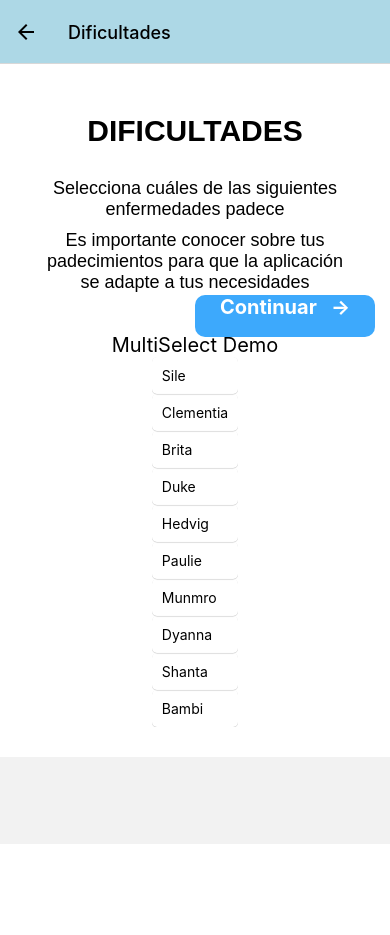
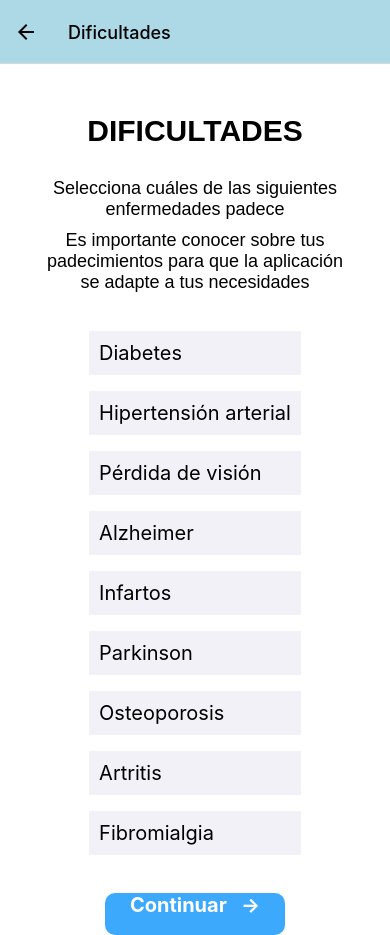
Before and after one commit to Revk22/ElderlyCare, a React Native app: screen /Dificultades in a window 390 px wide. Before the commit the page ends 844 px from the top, so only its background shows below. Built offline with nearby package versions, Linux system fonts and the light colour scheme.

Commit message:
YAFUNCIONADIFICULTADES

```diff
--- a/pages/DificultadesScreen.js
+++ b/pages/DificultadesScreen.js
@@ -1,134 +1,107 @@
-import 'react-native-gesture-handler';
-import React, { useState, Component } from 'react';
-import { View, Text, ScrollView, TouchableOpacity, FlatList, } from 'react-native';
+import React, { useState } from "react";
+import { FlatList, SafeAreaView, StatusBar, StyleSheet, Text, TouchableOpacity, ScrollView, View } from "react-native";
 import { texto, botones, pantalla } from '../styles';
-import { Card } from 'react-native-paper';
-
 
 const Data = [
   {
     id: 1,
-    first_name: 'Sile',
+    title: 'Diabetes',
   },
   {
     id: 2,
-    first_name: 'Clementia',
+    title: 'Hipertensión arterial',
   },
   {
     id: 3,
-    first_name: 'Brita',
+    title: 'Pérdida de visión',
   },
   {
     id: 4,
-    first_name: 'Duke',
+    title: 'Alzheimer',
   },
   {
     id: 5,
-    first_name: 'Hedvig',
+    title: 'Infartos',
   },
   {
     id: 6,
-    first_name: 'Paulie',
+    title: 'Parkinson',
   },
   {
     id: 7,
-    first_name: 'Munmro',
+    title: 'Osteoporosis',
   },
   {
     id: 8,
-    first_name: 'Dyanna',
+    title: 'Artritis',
   },
   {
     id: 9,
-    first_name: 'Shanta',
-  },
-  {
-    id: 10,
-    first_name: 'Bambi',
+    title: 'Fibromialgia',
   },
 ];
 
-class DificultadesScreen extends React.Component {
-//function DificultadesScreen({ navigation }) {
-  navigate = () => {
-    this.navigation.push('PersonalizacionUsuario');
-    };
-  constructor(props) {
-    super(props);
-    this.state = {
-      selectedItem: null,
-      renderData: Data
-    };
-  }
+const Item = ({ item, onPress, backgroundColor, textColor }) => (
+  <TouchableOpacity onPress={onPress} style={[styles.item, backgroundColor]}>
+    <Text style={[styles.title, textColor]}>{item.title}</Text>
+  </TouchableOpacity>
+);
 
-  onPressHandler(id) {
-    let renderData = [...this.state.renderData];
-    for (let data of renderData) {
-      if (data.id == id) {
-        data.selected = (data.selected == null) ? true : !data.selected;
-        break;
-      }
-    }
-    this.setState({ renderData });
-  }
-  render(){
+function DificultadesScreen({ navigation }) {
+  const [selectedId, setSelectedId] = useState(null);
+
+  const renderItem = ({ item }) => {
+    const backgroundColor = item.id === selectedId ? "#3DA9FC" : "#F2F1F7";
+    const color = item.id === selectedId ? 'white' : 'black';
+
+    return (
+      <Item
+        item={item}
+        onPress={() => setSelectedId(item.id)}
+        backgroundColor={{ backgroundColor }}
+        textColor={{ color }}
+      />
+    );
+  };
+
   return (
-
     <ScrollView>
-      <View style={pantalla.base}>
+      <SafeAreaView style={pantalla.base}>
         <Text style={[texto.titulo, { marginBottom: 20 }]}> DIFICULTADES </Text>
         <Text style={texto.subtitulo}>Selecciona cuáles de las siguientes enfermedades padece</Text>
-        <Text style={texto.subtitulo}>Es importante conocer sobre tus padecimientos para que la aplicación se adapte a tus necesidades</Text>
-
-
-
-        <View style={{ height: 40 }} />
-        <Text style={{ fontSize: 20 }}>MultiSelect Demo</Text>
-
-
-        <View>
-          <FlatList
-            //horizontal={true}
-            data={this.state.renderData}
-            keyExtractor={item => item.id.toString()}
-            showsHorizontalScrollIndicator={false}
-            renderItem={({ item }) => (
-              <TouchableOpacity onPress={() => this.onPressHandler(item.id)}>
-                <Card
-                  style={
-                    item.selected == true
-                      ? {
-                        padding: 10,
-                        borderRadius: 5,
-                        backgroundColor: '#3DA9FC',
-                      }
-                      : {
-                        padding: 10,
-                        borderRadius: 5,
-                        backgroundColor: '#',
-                      }
-                  }>
-                  <Text>{item.first_name}</Text>
-                </Card>
-              </TouchableOpacity>
-            )} //
-          />
-        </View>
-
-
-
+        <Text style={[texto.subtitulo, { marginBottom: 30 }]}>Es importante conocer sobre tus padecimientos para que la aplicación se adapte a tus necesidades</Text>
+        <FlatList
+          data={Data}
+          renderItem={renderItem}
+          keyExtractor={(item) => item.id}
+          extraData={selectedId}
+        />
 
         <View style={{ marginTop: 30 }}>
           <TouchableOpacity
-            onPress={() => this.navigate()}>
-            <Text style={[botones.texto, {position: 'absolute', bottom: 420}]}>Continuar   →</Text>
+            onPress={() => navigation.push('PersonalizacionUsuario')}>
+            <Text style={botones.texto}>Continuar   →</Text>
           </TouchableOpacity>
         </View>
-      </View>
 
+      </SafeAreaView>
     </ScrollView>
   );
-}
-}
+};
+
+const styles = StyleSheet.create({
+  container: {
+    flex: 1,
+    marginTop: StatusBar.currentHeight || 0,
+  },
+  item: {
+    padding: 10,
+    marginVertical: 8,
+    marginHorizontal: 30,
+  },
+  title: {
+    fontSize: 20,
+  },
+});
 
 export default DificultadesScreen;
```
